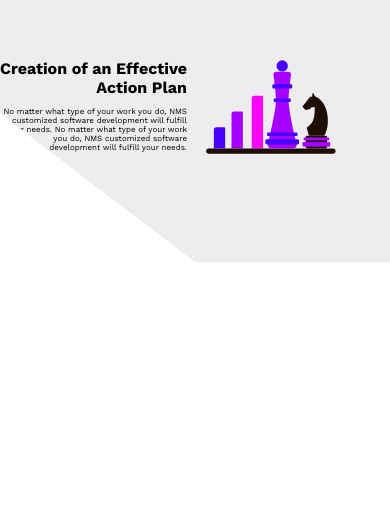
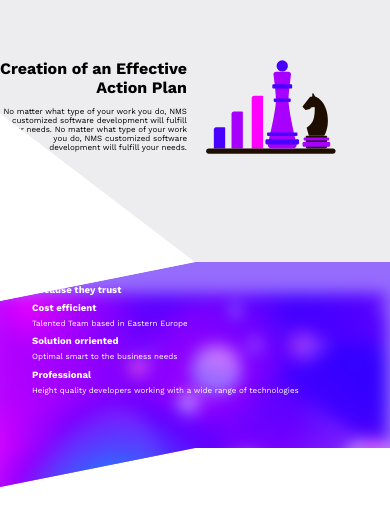
Before and after one commit to yats-vlds/nms, a React (Create React App) app: page / in a window 390 px wide. Shown: the part 1428-1954 px from the top of the page. Before the commit the page ends 1690 px from the top, so only its background shows below. Built offline with nearby package versions, Linux system fonts and the light colour scheme; the HTML template or start-up script is replaced by a standard one.

Commit message:
add media request in why

```diff
--- a/src/components/WhyMe.css
+++ b/src/components/WhyMe.css
@@ -121,160 +121,86 @@
 /*    color: #ffffff;*/
 /*}*/
 
-/*@media (max-width: 1440px) {*/
-/*    .why__meSloy {*/
-/*        min-height: 923px;*/
-/*    }*/
+@media(max-width: 1024px) {
+    .why__me, .why__meSloy{
+        height: 600px;
+    }
+    .why__meImageBack {
+        height: 678px;
+    }
+    .why__meContentRight {
+        padding: 1rem;
+    }
+    .whyme__title {
+        font-size: 1.8rem;
+    }
+    .why__meContentRight {
+        padding: 3rem;
+        padding-left: 6rem;
+    }
+    .whyme__text {
+        font-size: 0.8rem;
+    }
+}
 
-/*    .why__meContentRight {*/
-/*        margin-top: 6rem;*/
-/*    }*/
+@media(max-width: 769px) {
+    .why__me, .why__meSloy{
+        height: 500px;
+    }
+    .why__meImageBack {
+        height: 510px;
+    }
+    .whyme__title {
+        font-size: 1.3rem;
+    }
+    .whyme__text {
+        font-size: 0.4rem;
+    }
+}
 
-/*    .karcher {*/
-/*        margin-left: 5rem;*/
-/*        width: 200px;*/
-/*        height: 70px;*/
-/*    }*/
+@media(max-width: 426px) {
+    .why__me, .why__meSloy{
+        height: 300px;
+    }
+    .why__meImageBack {
+        height: 280px;
+    }
+    .whyme__title {
+        font-size: 0.6rem;
+        margin-bottom: 0.15rem;
+        font-weight: bold;
+    }
+    .whyme__text {
+        font-size: 0.1rem;
+        line-height: 0.4rem;
+    }
+    .why__meContentRight {
+        padding: 1rem;
+        padding-left: 2rem;
+    }
+}
 
-/*    .lactel {*/
-/*        width: 220px;*/
-/*        height: 100px;*/
-/*        margin-left: 10rem;*/
-/*    }*/
-
-/*    .danfos {*/
-/*        width: 380px;*/
-/*        height: 110px;*/
-/*        margin-left: 11rem;*/
-/*    }*/
-
-/*    .goprint {*/
-/*        width: 200px;*/
-/*        height: 60px;*/
-/*        margin-left: 9rem;*/
-/*    }*/
-
-/*    .ukrtelecom {*/
-/*        width: 220px;*/
-/*        height: 65px;*/
-/*        margin-left: 5rem;*/
-/*    }*/
-
-/*    .whyme__title {*/
-/*        font-size: 44px;*/
-/*        line-height: 55px;*/
-/*    }*/
-
-/*    .whyme__text {*/
-/*        font-size: 16px;*/
-/*    }*/
-/*}*/
-
-/*@media (max-width: 1024px) {*/
-/*    .why__meContentRight {*/
-/*        margin-left: 8rem;*/
-/*    }*/
-/*    .whyme__title {*/
-/*        font-size: 34px;*/
-/*        line-height: 44px;*/
-/*    }*/
-/*}*/
-
-/*@media (max-width: 768px) {*/
-/*    .why__meSloy {*/
-/*        min-height: 745px;*/
-/*    }*/
-
-/*    .why__meContentRight {*/
-/*        margin-top: 5rem;*/
-/*    }*/
-
-/*    .whyme__title {*/
-/*        font-size: 24px;*/
-/*        line-height: 34px;*/
-/*    }*/
-
-/*    .karcher {*/
-/*        margin-left: 3rem;*/
-/*        width: 130px;*/
-/*        height: 40px;*/
-/*    }*/
-
-/*    .lactel {*/
-/*        width: 140px;*/
-/*        height: 70px;*/
-/*        margin-left: 8rem;*/
-/*    }*/
-
-/*    .danfos {*/
-/*        width: 280px;*/
-/*        height: 70px;*/
-/*        margin-left: 9rem;*/
-/*    }*/
-
-/*    .goprint {*/
-/*        width: 130px;*/
-/*        height: 35px;*/
-/*        margin-left: 7rem;*/
-/*    }*/
-
-/*    .ukrtelecom {*/
-/*        width: 140px;*/
-/*        height: 39px;*/
-/*        margin-left: 3rem;*/
-/*    }*/
-
-/*    .whyme__text {*/
-/*        font-size: 12px;*/
-/*    }*/
-/*}*/
-
-/*@media (max-width: 768px) {*/
-/*    .why__meSloy {*/
-/*        min-height: 626px;*/
-/*    }*/
-
-/*    .why__meContentRight {*/
-/*        margin-left: 5rem;*/
-/*        margin-top: 2rem;*/
-/*    }*/
-
-/*    .whyme__title {*/
-/*        font-size: 24px;*/
-/*        line-height: 34px;*/
-/*    }*/
-
-/*    .karcher {*/
-/*        margin-left: 6rem;*/
-/*        width: 90px;*/
-/*        height: 25px;*/
-/*    }*/
-
-/*    .lactel {*/
-/*        width: 100px;*/
-/*        height: 55px;*/
-/*        margin-left: 8rem;*/
-/*    }*/
-
-/*    .danfos {*/
-/*        width: 240px;*/
-/*        height: 55px;*/
-/*        margin-left: 9rem;*/
-/*    }*/
-
-/*    .goprint {*/
-/*        width: 90px;*/
-/*        height: 20px;*/
-/*        margin-left: 7rem;*/
-/*    }*/
-
-/*    .ukrtelecom {*/
-/*        width: 100px;*/
-/*        height: 24px;*/
-/*        margin-left: 3rem;*/
-/*    }*/
-
-/*    .whyme__text {*/
-/*        font-size: 12px;*/
-/*    }*/
-/*}*/
+@media(max-width: 376px) {
+    .why__me, .why__meSloy{
+        height: 200px;
+    }
+    .why__meImageBack {
+        height: 248px;
+    }
+    .whyme__title {
+        font-size: 0.45rem;
+        margin-bottom: 0.15rem;
+        font-weight: bold;
+    }
+    .whyme__text {
+        font-size: 0.1rem;
+        line-height: 0.4rem;
+        margin-bottom: 0.45rem;
+    }
+    .why__me, .why__meSloy {
+        height: 181px;
+    }
+    .why__meImageBack {
+        height: 211px;
+    }
+}
--- a/src/pages/Home.js
+++ b/src/pages/Home.js
@@ -24,7 +24,7 @@
             <Cap/>
             <StarProject id="expertise" ellipse={ellipse} setEllipse={setEllipse}/>
             <Expert />
-            {/*<Why id="why"/>*/}
+            <Why id="why"/>
             {/*<Jobs id="works"/>*/}
             {/*<FormRequest/>*/}
             {/*<Ten/>*/}
```
